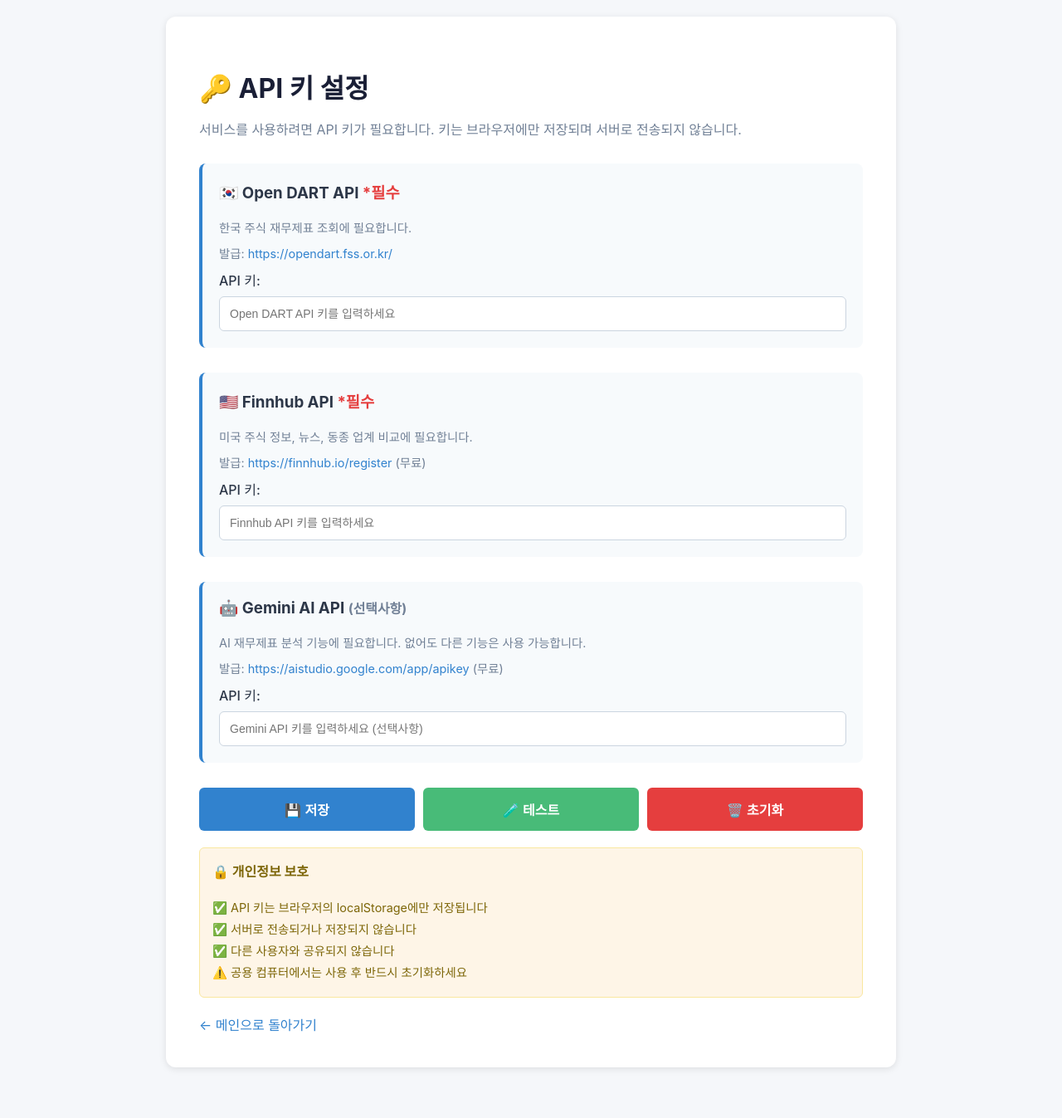
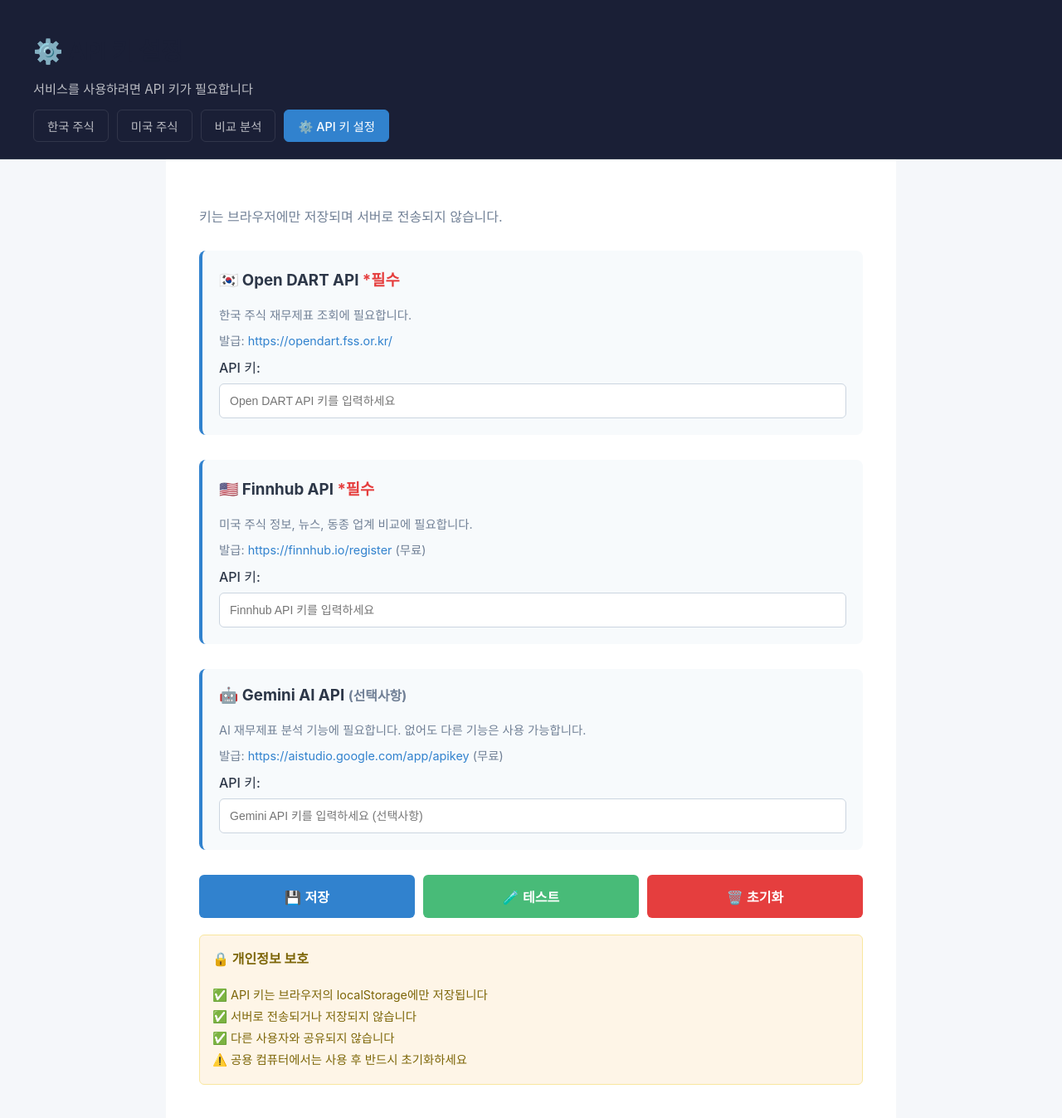
Before and after one commit to ghan1230/fsapp, a Flask app: page /settings in a window 1280 px wide. Shown: the whole page at 83% size. Before the commit the page ends 1288 px from the top, so only its background shows below. Run offline with Flask 3, Linux system fonts and the light colour scheme.

Commit message:
Add API key settings link to all pages

```diff
--- a/app.py
+++ b/app.py
@@ -33,6 +33,7 @@ def load_corp_codes():
         try:
             # download_corp_codes.py 실행
             import subprocess
+
             subprocess.run(["python", "download_corp_codes.py"], check=True)
             # 다시 로드 시도
             with open("corp_codes.json", "r", encoding="utf-8") as f:
--- a/templates/compare.html
+++ b/templates/compare.html
@@ -255,6 +255,7 @@
                 <a href="/">한국 주식</a>
                 <a href="/us_stocks">미국 주식</a>
                 <a href="/compare" class="active">비교 분석</a>
+                <a href="/settings" style="background: #3182ce; color: white; border-color: #3182ce;">⚙️ API 키 설정</a>
             </div>
         </div>
 
--- a/templates/index.html
+++ b/templates/index.html
@@ -304,6 +304,7 @@
                 <a href="/" class="active">한국 주식</a>
                 <a href="/us_stocks">미국 주식</a>
                 <a href="/compare">비교 분석</a>
+                <a href="/settings" style="background: #3182ce; color: white; border-color: #3182ce;">⚙️ API 키 설정</a>
             </div>
         </div>
 
@@ -1431,5 +1432,6 @@
 
         console.log('📊 재무제표 시각화 애플리케이션 로드 완료');
     </script>
+    <script src="/static/js/api-keys.js"></script>
 </body>
 </html>
--- a/templates/settings.html
+++ b/templates/settings.html
@@ -9,15 +9,56 @@
             font-family: -apple-system, BlinkMacSystemFont, 'Segoe UI', Roboto, sans-serif;
             background: #f5f7fa;
             margin: 0;
-            padding: 20px;
+            padding: 0;
+        }
+        .header {
+            background: #1a1f36;
+            color: white;
+            padding: 20px 40px;
+            border-bottom: 1px solid #2d3748;
+        }
+        .header h1 {
+            font-size: 1.8em;
+            margin-bottom: 8px;
+            font-weight: 600;
+            letter-spacing: -0.5px;
+        }
+        .header p {
+            font-size: 0.95em;
+            opacity: 0.7;
+            margin-bottom: 15px;
+            font-weight: 400;
+        }
+        .nav-links {
+            display: flex;
+            gap: 10px;
+            margin-top: 15px;
+        }
+        .nav-links a {
+            color: rgba(255,255,255,0.7);
+            text-decoration: none;
+            padding: 8px 16px;
+            border: 1px solid rgba(255,255,255,0.1);
+            border-radius: 6px;
+            transition: all 0.2s ease;
+            font-weight: 500;
+            font-size: 0.9em;
+        }
+        .nav-links a:hover {
+            background: rgba(255,255,255,0.1);
+            color: white;
+            border-color: rgba(255,255,255,0.2);
+        }
+        .nav-links a.active {
+            background: #3182ce;
+            color: white;
+            border-color: #3182ce;
         }
         .container {
             max-width: 800px;
             margin: 0 auto;
             background: white;
-            border-radius: 12px;
             padding: 40px;
-            box-shadow: 0 2px 8px rgba(0,0,0,0.1);
         }
         h1 {
             color: #1a1f36;
@@ -161,9 +202,19 @@
     </style>
 </head>
 <body>
+    <div class="header">
+        <h1>⚙️ API 키 설정</h1>
+        <p>서비스를 사용하려면 API 키가 필요합니다</p>
+        <div class="nav-links">
+            <a href="/">한국 주식</a>
+            <a href="/us_stocks">미국 주식</a>
+            <a href="/compare">비교 분석</a>
+            <a href="/settings" class="active">⚙️ API 키 설정</a>
+        </div>
+    </div>
+
     <div class="container">
-        <h1>🔑 API 키 설정</h1>
-        <p class="subtitle">서비스를 사용하려면 API 키가 필요합니다. 키는 브라우저에만 저장되며 서버로 전송되지 않습니다.</p>
+        <p class="subtitle">키는 브라우저에만 저장되며 서버로 전송되지 않습니다.</p>
 
         <div class="api-section">
             <h3>🇰🇷 Open DART API <span class="required">*필수</span></h3>
@@ -205,7 +256,6 @@
             <p>⚠️ 공용 컴퓨터에서는 사용 후 반드시 초기화하세요</p>
         </div>
 
-        <a href="/" class="back-link">← 메인으로 돌아가기</a>
     </div>
 
     <script>
--- a/templates/us_stocks.html
+++ b/templates/us_stocks.html
@@ -310,6 +310,7 @@
                 <a href="/">한국 주식</a>
                 <a href="/us_stocks" class="active">미국 주식</a>
                 <a href="/compare">비교 분석</a>
+                <a href="/settings" style="background: #3182ce; color: white; border-color: #3182ce;">⚙️ API 키 설정</a>
             </div>
         </div>
 
```
